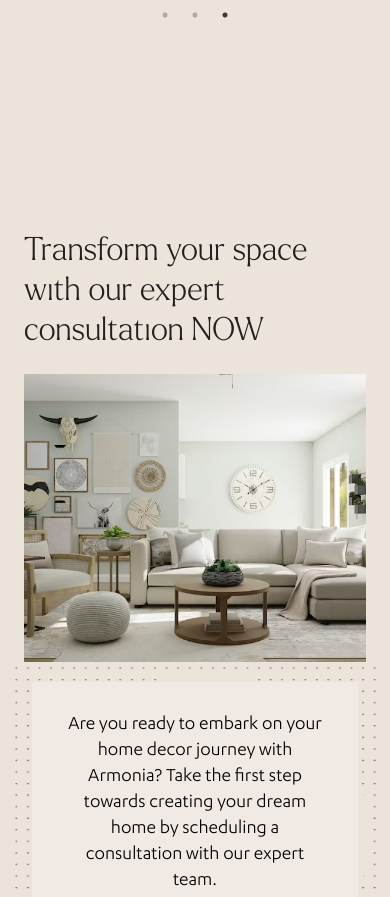
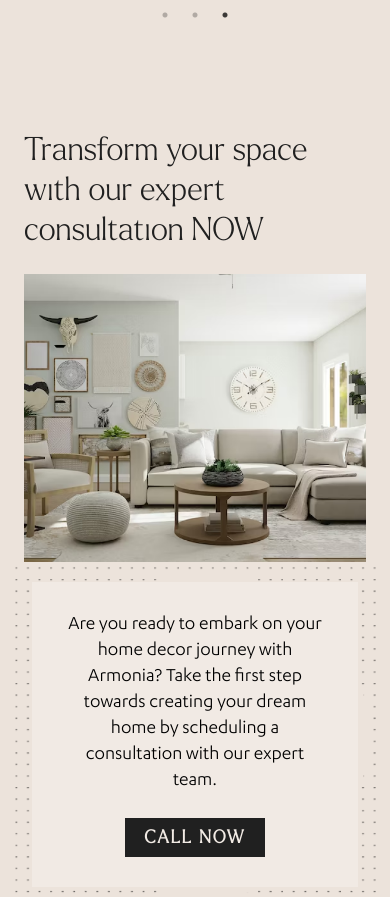
Before and after one commit to JitenderMX/armonia-old, a plain HTML site: page consultation.html in a window 390 px wide. Shown: the part 1260-2157 px from the top of the page. Drawn offline with nearby package versions, Linux system fonts and the light colour scheme.

Commit message:
Update responsive.css

```diff
--- a/css/responsive.css
+++ b/css/responsive.css
@@ -36,9 +36,10 @@
         width: 100%;
     }
 
-    .nav-item{
+    .nav-item {
         padding-top: 20px;
     }
+
     .navbar img {
         width: 160px;
         transition: all .5s;
@@ -57,26 +58,32 @@
         width: 1.3em;
         height: 1.3em;
     }
+
     .ban-text-box .ban-h {
         font-size: 32px;
         line-height: 40px;
     }
-    #banner .carousel-item{
+
+    #banner .carousel-item {
         min-height: 600px;
     }
+
     .banner-text {
         background: transparent;
         backdrop-filter: blur(5px);
         padding: 70px 30px;
     }
+
     .banner-text .ban-text-box {
         position: relative;
         transform: translateY(100px);
     }
+
     .ban-p {
         font-size: 18px;
         line-height: 25px;
     }
+
     .collection .col-md-3:nth-child(1) {
         transform: translateY(0px);
     }
@@ -178,9 +185,10 @@
         transform: scale(1);
     }
 
-    .management{
+    .management {
         padding: 0;
     }
+
     .manag-box {
         flex-direction: column;
     }
@@ -197,15 +205,19 @@
         font-size: 24px;
         line-height: 30px;
     }
+
     .management .th-big-h {
         margin-bottom: 30px;
     }
-    .manag-text .th-h1{
+
+    .manag-text .th-h1 {
         font-size: 18px;
     }
-.manag-text .th-p{
+
+    .manag-text .th-p {
         font-size: 14px;
     }
+
     /* .manag-tab {
         position: static;
     } */
@@ -221,15 +233,23 @@ font-size: 18px;
     .ft-u-img {
         width: 65px;
     }
-.tran-space-right{
+
+    .tran-space-right {
         padding: 20px;
     }
+
     .bread_crumb {
         padding-bottom: 10px;
     }
-.tran-space-right{
-    overflow:hidden ;
+
+    .tran-space-right {
+        overflow: hidden;
     }
+
+    .tran-your-space {
+        padding-top: 0;
+    }
+
     .consultation-h {
         padding-bottom: 0 !important;
     }
```
Lines whose indentation alone changed are shown as unchanged.
